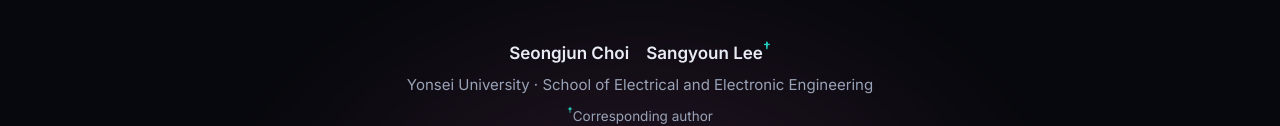
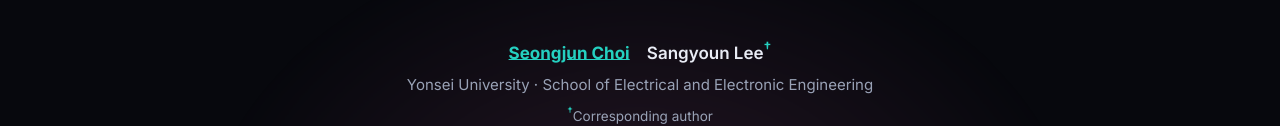
Before and after one commit to DrawingProcess/RelateGS, a plain HTML site: page docs/index.html in a window 1280 px wide. Shown: the part 536-662 px from the top of the page. Drawn offline with Linux system fonts and the light colour scheme.

Commit message:
linking profile

```diff
--- a/docs/index.html
+++ b/docs/index.html
@@ -38,7 +38,7 @@
       <div class="venue-badge">WACV 2027</div>
       <h1><span class="grad">RelateGS:</span><br>Reliable Semantic and Relational Evidence<br>for 3D Scene Understanding <br>with Gaussian Splatting</h1>
       <p class="subtitle">A structured language-aware Gaussian representation that selectively refines the evidence needed for relation-aware 3D visual grounding.</p>
-      <p class="authors">Seongjun Choi &nbsp;&nbsp; Sangyoun Lee<sup>†</sup></p><p class="affil">Yonsei University · School of Electrical and Electronic Engineering</p><p class="note"><sup>†</sup>Corresponding author</p>
+      <p class="authors"><a href="https://drawingprocess.github.io/" style="font-weight: 700; color: #25d0c0;">Seongjun Choi</a> &nbsp;&nbsp; Sangyoun Lee<sup>†</sup></p><p class="affil">Yonsei University · School of Electrical and Electronic Engineering</p><p class="note"><sup>†</sup>Corresponding author</p>
       <div class="btn-row"><a class="btn primary" href="#bibtex">Paper (TBD)</a><a class="btn" href="https://github.com/DrawingProcess/RelateGS">Code</a><a class="btn" href="#bibtex">BibTeX</a></div>
       <div class="teaser"><div class="media-frame"><img src="static/relategs-intro.png" alt="RelateGS motivation and overview"></div><p class="caption"><b>Figure 1.</b> RelateGS filters unreliable semantic observations and complements under-observed relations using targeted re-querying of informative existing views.</p></div>
     </header>
```
Also changed, not shown: 1 other file.
